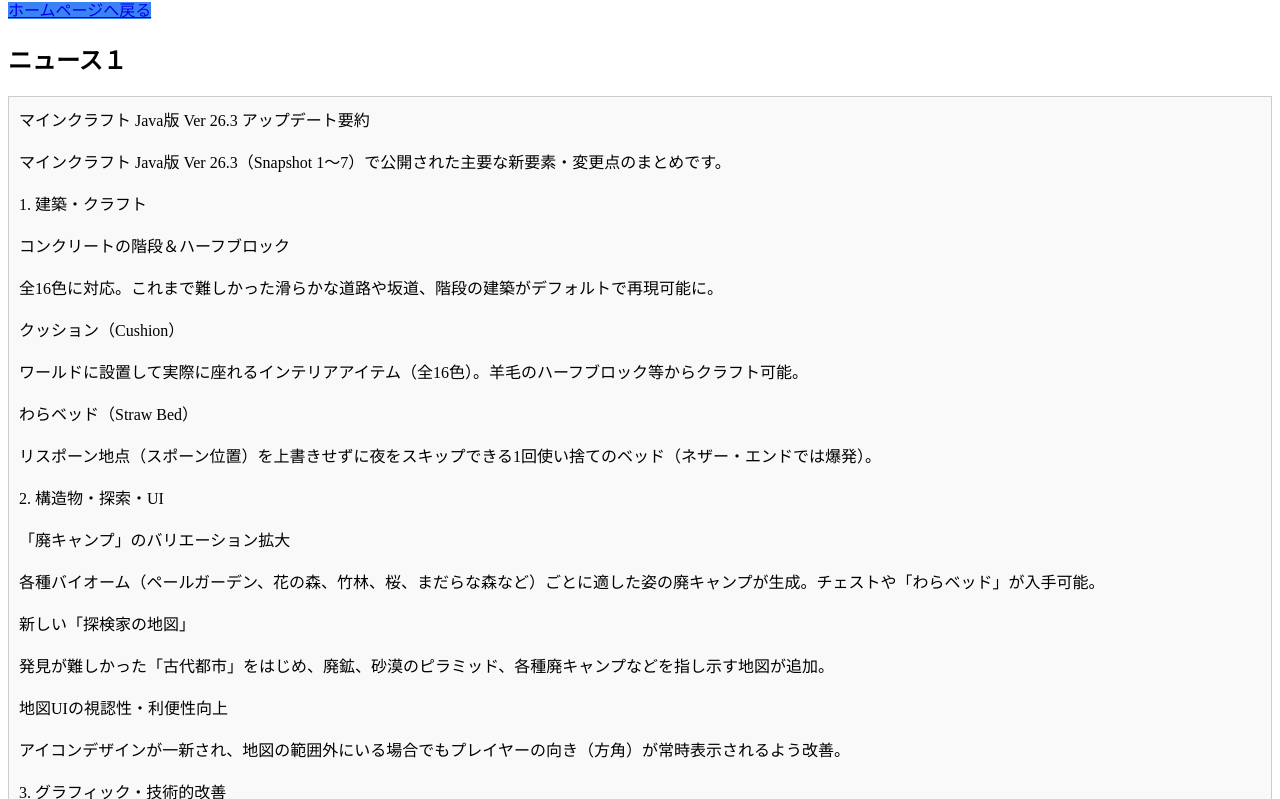
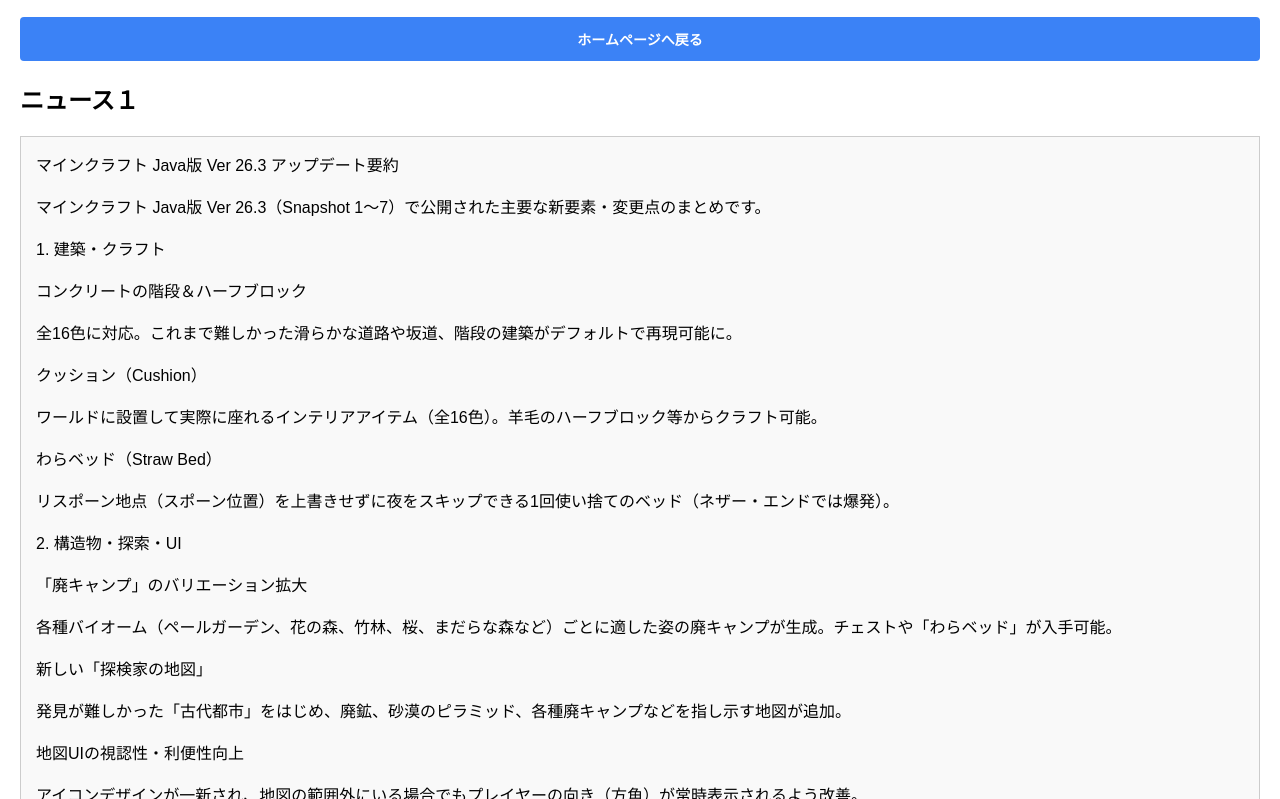
Before and after one commit to cogie0806/news, a plain HTML site: page index.html in a window 1280 px wide. Shown: the part 92-891 px from the top of the page. Drawn offline with Linux system fonts and the light colour scheme; no server answers.

Commit message:
Update index.html

```diff
--- a/index.html
+++ b/index.html
@@ -2,9 +2,23 @@
 <html lang="ja">
 <head>
     <meta charset="UTF-8">
+    <!-- 💡 スマホ表示を最適化する（レスポンシブ対応）タグを追加 -->
+    <meta name="viewport" content="width=device-width, initial-scale=1.0">
     <title>cogie0806ニュース</title>
+
+    <!-- 💡 アイコン設定を正しい位置（styleの外）に移動し、ファイルを指定 -->
+    <link rel="icon" href="cogie0806.jpg" type="image/jpeg">
+
     <style>
-            <link rel="icon" href="cogie0806.jpg" type="image/jpeg">
+        /* 💡 スマホの画面幅からはみ出さないように基本設定を調整 */
+        html, body {
+            max-width: 100%;
+            overflow-x: hidden;
+            margin: 0;
+            padding: 10px;
+            font-family: sans-serif;
+        }
+
         /* 💡 リンクボタンのデザイン */
         .link-btn {
             display: block;
@@ -12,7 +26,7 @@
             background-color: #10b981;
             color: white;
             text-decoration: none;
-            padding: 8px;
+            padding: 12px; /* スマホでタップしやすいように少し太くしました */
             margin: 8px 0;
             border-radius: 4px;
             font-weight: bold;
@@ -28,10 +42,11 @@
             background-color: #2563eb;
         }
         .news-box {
-            padding: 10px;
+            padding: 15px; /* スマホで見やすい余白に調整 */
             border: 1px solid #ccc;
             margin-bottom: 20px;
             background-color: #f9f9f9;
+            word-wrap: break-word; /* 長いテキストの自動改行対応 */
         }
     </style>
 </head>
@@ -39,7 +54,7 @@
 
     <h1>cogie0806ニュース</h1>
     <div class="nav-bar">
- <a class="link-btn ai-btn" href="https://cogie0806.github.io/news/" target="_blank">ホームページへ戻る</a>
+        <a class="link-btn ai-btn" href="https://github.io" target="_blank">ホームページへ戻る</a>
     </div>
 
     <h2>ニュース１</h2>
@@ -47,7 +62,8 @@
 
     <h2>ニュース２</h2>
     <div id="news2" class="news-box">読み込み中...</div>
-        <h2>ニュース3</h2>
+
+    <h2>ニュース3</h2>
     <div id="news3" class="news-box">読み込み中...</div>
 
     <script>
@@ -66,9 +82,10 @@
                 });
         }
 
-        // 実行（news1.txt と news2.txt と news3 に修正しました）
+        // 実行（ニュース1〜3のすべてを読み込み）
         loadNews('news1.txt', 'news1');
         loadNews('news2.txt', 'news2');
+        loadNews('news3.txt', 'news3');
     </script>
 
 </body>
```
